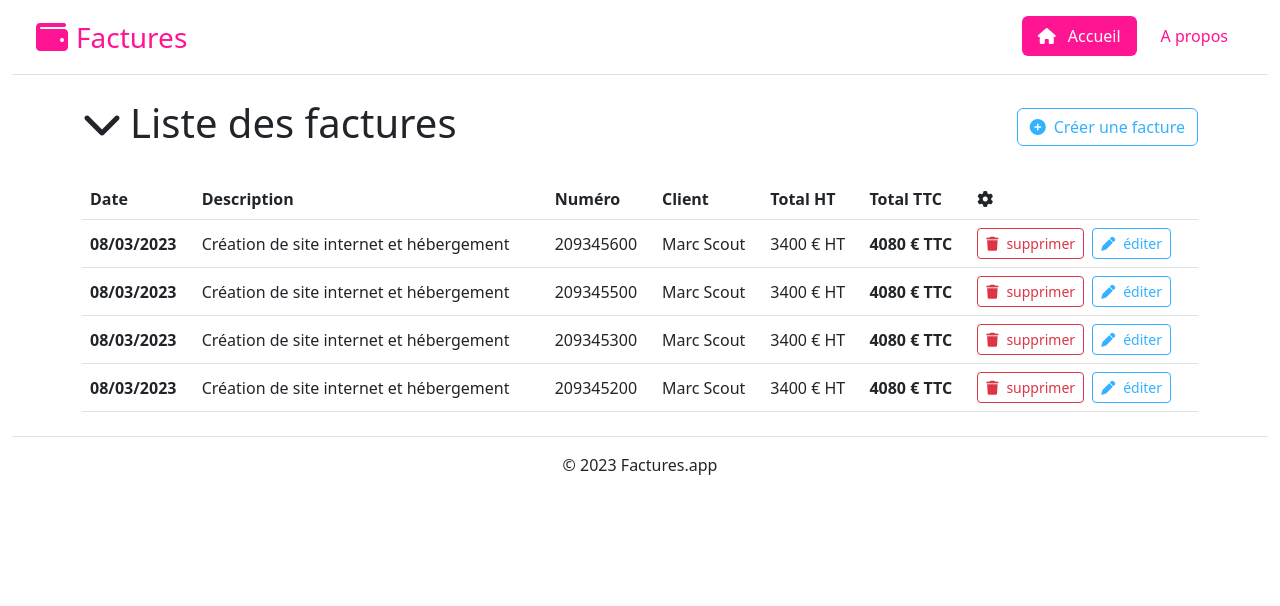
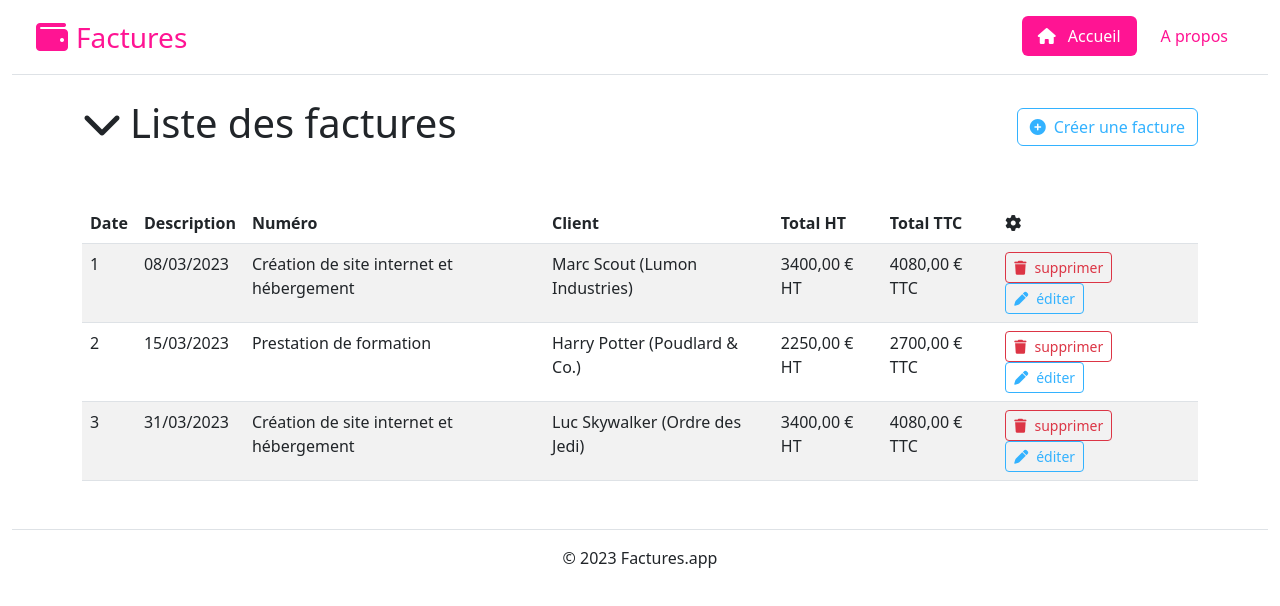
Before and after one commit to RomainAROLDI/vue-js-bill-app, a Vue app: page / in a window 1280 px wide. Shown: the top 606 px of the page. Built offline with nearby package versions, Linux system fonts and the light colour scheme.

Commit message:
Create BButton, BillList and BillListItem components

```diff
--- /dev/null
+++ b/src/components/BButton.vue
@@ -0,0 +1,30 @@
+<template>
+    <button  class="btn text-nowrap" :class="['btn-' + variant, 'btn-' + size]">
+        <i v-if="iconLeft" class="fa-solid me-2" :class="'fa-' + iconLeft"></i>
+        <slot/>
+        <i v-if="iconRight" class="fa-solid ms-2" :class="'fa-' + iconRight"/>
+    </button>
+</template>
+
+<script>
+export default {
+    props: {
+        iconLeft: {
+            type: String,
+            default: ''
+        },
+        iconRight: {
+            type: String,
+            default: ''
+        },
+        variant: {
+            type: String,
+            default: 'primary'
+        },
+        size: {
+            type: String,
+            default: 'md'
+        }
+    }
+}
+</script>
--- /dev/null
+++ b/src/components/BillList.vue
@@ -0,0 +1,24 @@
+<template>
+    <table class="table my-5 table-striped table-hover">
+        <thead>
+            <slot name="head">
+                <tr>
+                    <th scope="col">Date</th>
+                    <th scope="col">Description</th>
+                    <th scope="col">Numéro</th>
+                    <th scope="col">Client</th>
+                    <th scope="col">Total HT</th>
+                    <th scope="col">Total TTC</th>
+                    <th scope="col" colspan="2"><i class="fa-solid fa-gear"/></th>
+                </tr>
+            </slot>
+        </thead>
+        <tbody>
+            <slot/>
+        </tbody>
+    </table>
+</template>
+
+<script>
+export default {}
+</script>
--- /dev/null
+++ b/src/components/BillListItem.vue
@@ -0,0 +1,38 @@
+<template>
+    <tr>
+        <td>{{ bill.id }}</td>
+        <td>{{ bill.date }}</td>
+        <td>{{ bill.description }}</td>
+        <td>{{ bill.client.firstName }} {{ bill.client.lastName }} ({{ bill.client.companyName }})</td>
+        <td>{{ bill.totalHT.toFixed(2).replace('.', ',') }} € HT</td>
+        <td>{{ bill.totalTTC.toFixed(2).replace('.', ',') }} € TTC</td>
+        <td>
+            <BButton class="me-2" variant="outline-danger" size="sm" icon-left="trash" @click="onDeleteBill()">supprimer</BButton>
+            <BButton variant="outline-info" size="sm" icon-left="pen" @click="onEditBill()">éditer</BButton>
+        </td>
+    </tr>
+</template>
+
+<script>
+import BButton from "@/components/BButton.vue";
+
+export default {
+    components: {BButton},
+    props: {
+        bill: {
+            type: Object,
+            required: true
+        }
+    },
+    methods: {
+        onDeleteBill() {
+            // on crée un événement qui est écouté dans le composant parent
+            this.$emit('onDeleteBill', this.bill.id)
+        },
+        onEditBill() {
+            // on crée un événement qui est écouté dans le composant parent
+            this.$emit('onEditBill', this.bill.id)
+        }
+    }
+}
+</script>
--- a/src/views/HomeView.vue
+++ b/src/views/HomeView.vue
@@ -2,40 +2,32 @@
     <main>
         <div class="d-flex justify-content-between align-items-center mb-4">
             <h1><i class="fa-solid fa-chevron-down me-2"/>Liste des factures</h1>
-            <button class="btn btn-outline-info"><i class="fa-solid fa-circle-plus me-2"/>Créer une facture</button>
+            <BButton variant="outline-info" iconLeft="circle-plus">Créer une facture</BButton>
         </div>
-        <table class="table table-hover">
-            <thead>
-                <tr>
-                    <th scope="col">Date</th>
-                    <th scope="col">Description</th>
-                    <th scope="col">Numéro</th>
-                    <th scope="col">Client</th>
-                    <th scope="col">Total HT</th>
-                    <th scope="col">Total TTC</th>
-                    <th scope="col" colspan="2"><i class="fa-solid fa-gear"/></th>
-                </tr>
-            </thead>
-            <tbody>
-                <tr v-for="bill in bills" :key="bill.id" class="align-middle">
-                    <th scope="row">{{ bill.date }}</th>
-                    <td>{{ bill.description }}</td>
-                    <td>{{ bill.billnum }}</td>
-                    <td>{{ bill.client.firstName }} {{ bill.client.lastName }}</td>
-                    <td>{{ bill.totalHT }} € HT</td>
-                    <td><strong>{{ bill.totalTTC }} € TTC</strong></td>
-                    <td>
-                        <button class="btn btn-sm btn-outline-danger me-2"><i class="fa-solid fa-trash me-2"/>supprimer</button>
-                        <button class="btn btn-sm btn-outline-info"><i class="fa-solid fa-pen me-2"/>éditer</button>
-                    </td>
-                </tr>
-            </tbody>
-        </table>
+        <p v-if="!bills || !bills.length" class="text-primary my-5">Aucune facture pour l'instant.</p>
+        <BillList v-else>
+            <BillListItem
+                    v-for="bill in bills"
+                    :key="bill.id"
+                    :bill="bill"
+                    @onDeleteBill="deleteBill($event)"
+                    @onEditBill="editBill($event)"
+            />
+        </BillList>
     </main>
 </template>
 
 <script>
+import BillList from '@/components/BillList.vue'
+import BillListItem from '@/components/BillListItem.vue'
+import BButton from "@/components/BButton.vue";
+
 export default {
+    components: {
+        BButton,
+        BillList,
+        BillListItem
+    },
     data() {
         return {
             bills: [
@@ -54,130 +46,107 @@ export default {
                         {
                             description: 'Etude graphique UX',
                             qty: 2,
-                            price: 450.00
+                            price: 450.0
                         },
                         {
                             description: 'Création d’un site Wordpress',
                             qty: 5,
-                            price: 450.00
+                            price: 450.0
                         },
                         {
                             description: 'Hébergement annuel',
                             qty: 1,
-                            price: 250.00
-                        },
+                            price: 250.0
+                        }
                     ],
-                    discount: 0.00,
-                    paid: 0.00,
+                    discount: 0.0,
+                    paid: 0.0,
                     totalHT: 3400,
                     tva: 20,
                     totalTTC: 4080
                 },
                 {
                     id: 2,
-                    billnum: 209345500,
+                    billnum: 209345601,
+                    description: 'Prestation de formation',
+                    date: '15/03/2023',
+                    client: {
+                        idclient: 2,
+                        firstName: 'Harry',
+                        lastName: 'Potter',
+                        companyName: 'Poudlard & Co.'
+                    },
+                    prestations: [
+                        {
+                            description: 'Apprentissage du maniement de la bagette',
+                            qty: 1,
+                            price: 450.0
+                        },
+                        {
+                            description: 'Permis de balais',
+                            qty: 2,
+                            price: 450.0
+                        },
+                        {
+                            description: 'Leçon de sort d’abondance',
+                            qty: 2,
+                            price: 450.0
+                        }
+                    ],
+                    discount: 0.0,
+                    paid: 0.0,
+                    totalHT: 2250,
+                    tva: 20,
+                    totalTTC: 2700
+                },
+                {
+                    id: 3,
+                    billnum: 20945321,
                     description: 'Création de site internet et hébergement',
-                    date: '08/03/2023',
+                    date: '31/03/2023',
                     client: {
                         idclient: 1,
-                        firstName: 'Marc',
-                        lastName: 'Scout',
-                        companyName: 'Lumon Industries'
+                        firstName: 'Luc',
+                        lastName: 'Skywalker',
+                        companyName: 'Ordre des Jedi'
                     },
                     prestations: [
                         {
                             description: 'Etude graphique UX',
                             qty: 2,
-                            price: 450.00
+                            price: 450.0
                         },
                         {
                             description: 'Création d’un site Wordpress',
                             qty: 5,
-                            price: 450.00
+                            price: 450.0
                         },
                         {
                             description: 'Hébergement annuel',
                             qty: 1,
-                            price: 250.00
-                        },
+                            price: 250.0
+                        }
                     ],
-                    discount: 0.00,
-                    paid: 0.00,
-                    totalHT: 3400,
-                    tva: 20,
-                    totalTTC: 4080
-                },
-                {
-                    id: 3,
-                    billnum: 209345300,
-                    description: 'Création de site internet et hébergement',
-                    date: '08/03/2023',
-                    client: {
-                        idclient: 1,
-                        firstName: 'Marc',
-                        lastName: 'Scout',
-                        companyName: 'Lumon Industries'
-                    },
-                    prestations: [
-                        {
-                            description: 'Etude graphique UX',
-                            qty: 2,
-                            price: 450.00
-                        },
-                        {
-                            description: 'Création d’un site Wordpress',
-                            qty: 5,
-                            price: 450.00
-                        },
-                        {
-                            description: 'Hébergement annuel',
-                            qty: 1,
-                            price: 250.00
-                        },
-                    ],
-                    discount: 0.00,
-                    paid: 0.00,
-                    totalHT: 3400,
-                    tva: 20,
-                    totalTTC: 4080
-                },
-                {
-                    id: 4,
-                    billnum: 209345200,
-                    description: 'Création de site internet et hébergement',
-                    date: '08/03/2023',
-                    client: {
-                        idclient: 1,
-                        firstName: 'Marc',
-                        lastName: 'Scout',
-                        companyName: 'Lumon Industries'
-                    },
-                    prestations: [
-                        {
-                            description: 'Etude graphique UX',
-                            qty: 2,
-                            price: 450.00
-                        },
-                        {
-                            description: 'Création d’un site Wordpress',
-                            qty: 5,
-                            price: 450.00
-                        },
-                        {
-                            description: 'Hébergement annuel',
-                            qty: 1,
-                            price: 250.00
-                        },
-                    ],
-                    discount: 0.00,
-                    paid: 0.00,
+                    discount: 0.0,
+                    paid: 0.0,
                     totalHT: 3400,
                     tva: 20,
                     totalTTC: 4080
                 }
             ]
         }
-
+    },
+    methods: {
+        // méthode appelée lorsque le composant enfant envoie
+        // l'évémenent onDeleteBill
+        deleteBill(id) {
+            console.log('delete bill with id : ', id)
+        },
+        // méthode appelée lorsque le composant enfant envoie
+        // l'évémenent onEditBill
+        editBill(id) {
+            console.log('edit bill with id : ', id)
+        }
     }
 }
 </script>
```
